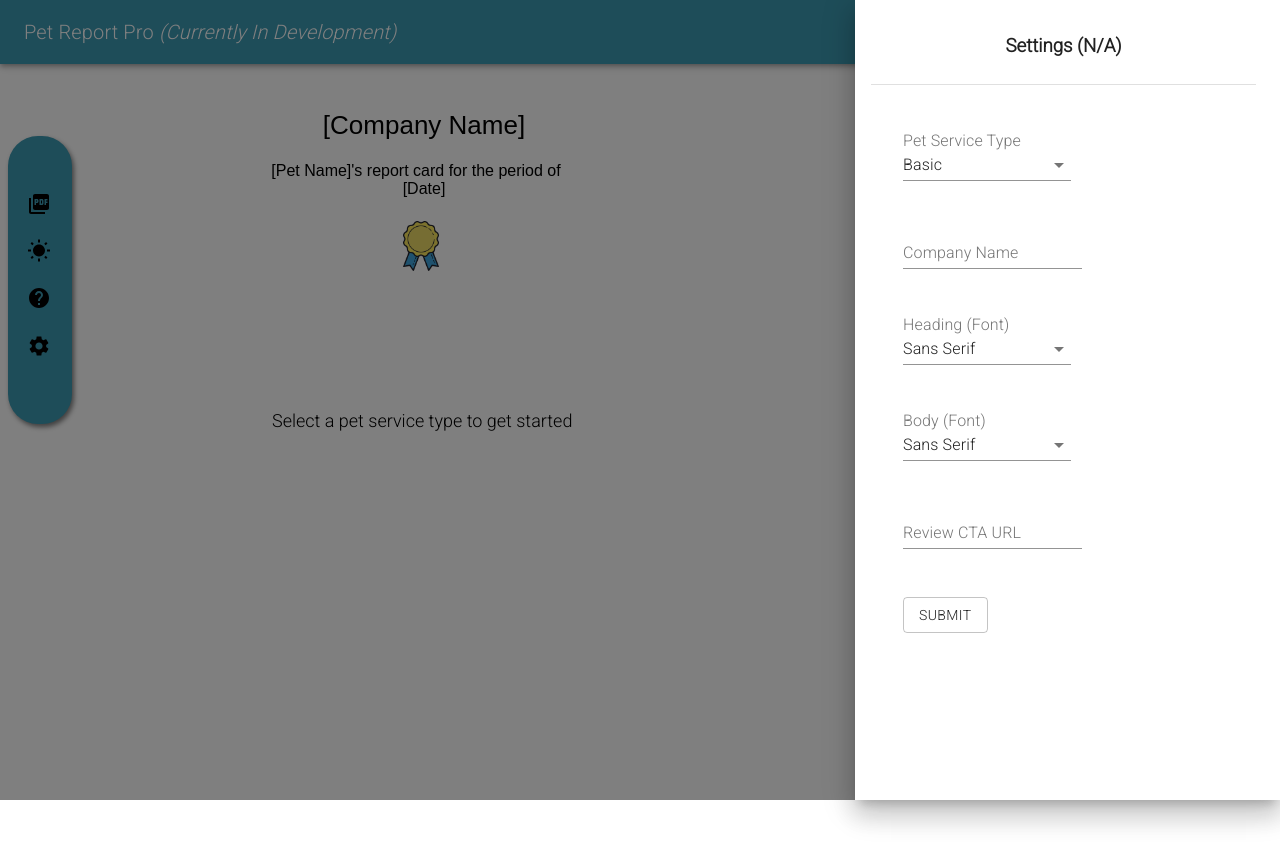
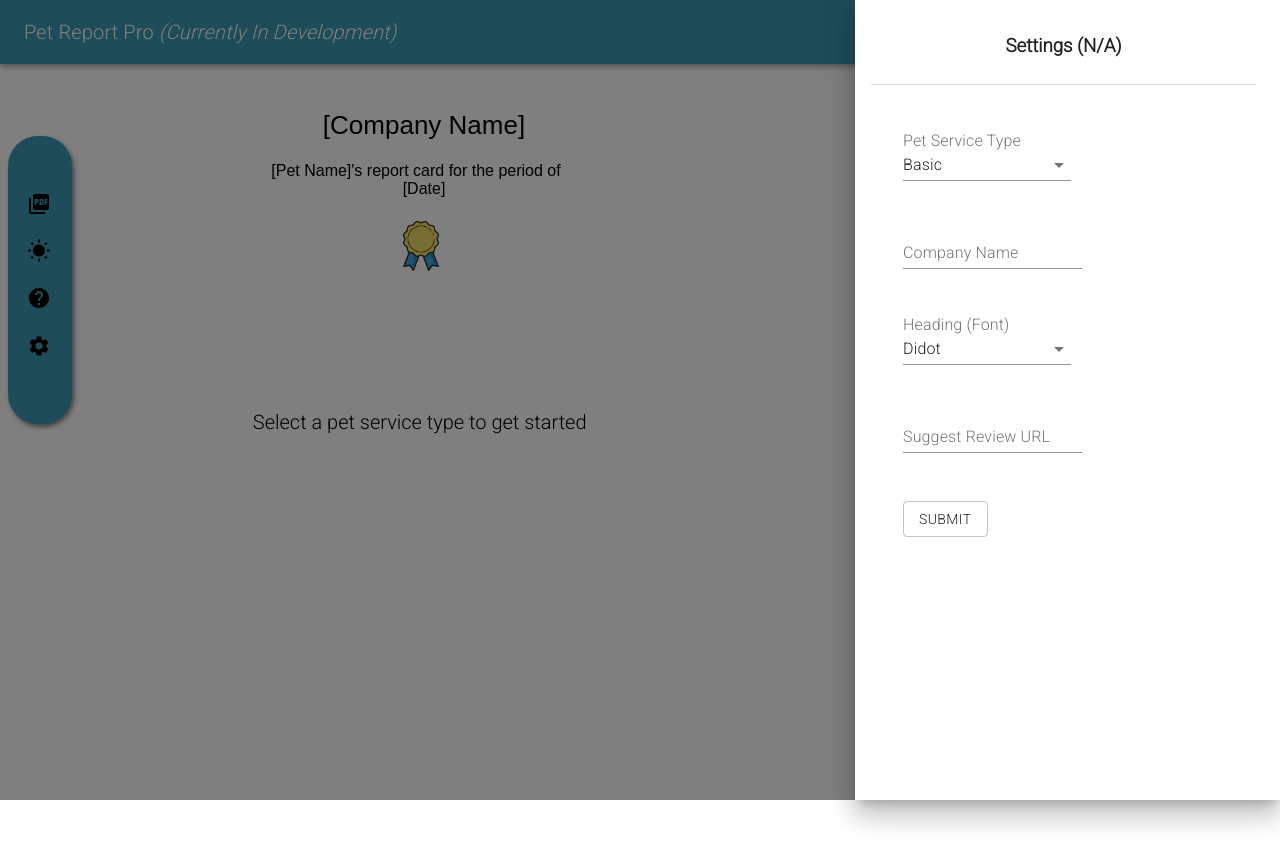
Before and after one commit to Matt2844/pet-report-app, a React (Create React App) app in the folder pet-report/: page / in a window 1280 px wide. Both pictures are taken after a click on the button 39 px from the left and 345 px from the top of the page. Shown: the top 866 px of the page. Built offline with nearby package versions, Linux system fonts and the light colour scheme; a web font is replaced by a local one.

Commit message:
re-named some buttons, altered font settings

```diff
--- a/pet-report/src/App.css
+++ b/pet-report/src/App.css
@@ -31,7 +31,7 @@
 }
 
 .report-card-section {
-  font-family: sans-serif;
+  font-family: 'didot', sans-serif;
   width: 55rem;
 }
 
@@ -69,9 +69,10 @@
 }
 
 .get-started {
-  margin-left: 7.5rem;
+  margin-left: 6.3rem;
   margin-top: 8rem;
   font-family: 'Roboto';
+  font-size: 20px;
 }
 
 .report-data-section {
@@ -261,7 +262,7 @@ li h4 {
 
 .company-name-settings,
 .company-review-url,
-Button .submit-button {
+.submit-button {
   margin-top: 2.5rem;
   margin-left: 2rem;
 }
--- a/pet-report/src/components/DashBoard.js
+++ b/pet-report/src/components/DashBoard.js
@@ -34,6 +34,7 @@ export default function DashBoard () {
   const [behaviour, setBehaviour] = useState('Very Well Behaved')
   const [grade, setGrade] = useState('A+')
   const [notes, setNotes] = useState('To edit notes, use the panel to the right. To save this report card, click the PDF icon. When sending an email to a client, attach or drag the PDF into the body of the email.')
+  const [CTA, setCTA] = useState('www.example.com')
   /* Boarding Theme */
   const [gender, setGender] = useState('Their')
   const [boardingFriends, setBoardingFriends] = useState('[Pet Friends]')
@@ -60,6 +61,7 @@ export default function DashBoard () {
   const [showBehaviour, setShowBehaviour] = useState(true)
   const [showGrade, setShowGrade] = useState(true)
   const [showNotes, setShowNotes] = useState(true)
+  const [showCTA, setShowCTA] = useState(false)
   /* Boarding Theme */
   const [showBoardingFriends, setShowBoardingFriends] = useState(true)
   const [showFavoriteToy, setShowFavoriteToy] = useState(true)
@@ -116,22 +118,6 @@ export default function DashBoard () {
 
   }
 
-  // reads what font is selected
-  const findFont = (font) => {
-    if (font === 'Sans Serif') {
-      document.getElementById('screenshot').style.fontFamily = "sans-serif"
-    }
-    if (font === 'Candara') {
-      document.getElementById('screenshot').style.fontFamily = "candara"
-    }
-    if (font === 'Copperplate') {
-      document.getElementById('screenshot').style.fontFamily = "copperplate"
-    }
-    if (font === 'Didot') {
-      document.getElementById('screenshot').style.fontFamily = "didot"
-    }
-  }
-
   // Reads what font is selected for Company name
   const findCompanyFont = (font) => {
     if (font === 'Sans Serif') {
@@ -169,7 +155,9 @@ export default function DashBoard () {
         pdf.save(`${petName}_${new Date().toISOString()}.PR-PRO.pdf`)
       })
       .then(() => {
-        document.getElementById('screenshot').style.color = 'rgb(255, 255, 255)'
+        if (backgroundTheme === 'dark') {
+          document.getElementById('screenshot').style.color = 'rgb(255, 255, 255)'
+        }
       })
   };
 
@@ -252,6 +240,9 @@ export default function DashBoard () {
                     <textarea className="notes-input" rows="9" cols="67" value={notes}></textarea>
                   </div>
                 ) : null}
+                {showCTA === true ? (
+                  <div className="review-cta">Please leave a review at {CTA}</div>
+                ) : null}
               </div>
             </div>
           ) : null}
@@ -277,6 +268,9 @@ export default function DashBoard () {
                     <div className="notes">Notes:</div>
                     <textarea className="notes-input" rows="9" cols="67" value={notes}></textarea>
                   </div>
+                ) : null}
+                {showCTA === true ? (
+                  <div className="review-cta">Please leave a review at {CTA}</div>
                 ) : null}
               </div>
             </div>
@@ -313,7 +307,9 @@ export default function DashBoard () {
                     <textarea className="notes-input" rows="9" cols="67" value={notes}></textarea>
                   </div>
                 ) : null}
-
+                {showCTA === true ? (
+                  <div className="review-cta">Please leave a review at {CTA}</div>
+                ) : null}
               </div>
             </div>
           ) : null}
@@ -342,6 +338,9 @@ export default function DashBoard () {
                     <div className="notes">Notes:</div>
                     <textarea className="notes-input" rows="9" cols="67" value={notes}></textarea>
                   </div>
+                ) : null}
+                {showCTA === true ? (
+                  <div className="review-cta">Please leave a review at {CTA}</div>
                 ) : null}
               </div>
             </div>
@@ -377,6 +376,9 @@ export default function DashBoard () {
                     <div className="notes">Notes:</div>
                     <textarea className="notes-input" rows="9" cols="67" value={notes}></textarea>
                   </div>
+                ) : null}
+                {showCTA === true ? (
+                  <div className="review-cta">Feel free to leave a review at {CTA}</div>
                 ) : null}
               </div>
             </div>
@@ -668,6 +670,14 @@ export default function DashBoard () {
             </textarea>
           </div>
 
+          {!selectTheme ? (
+            <div className="input-container">
+              <label>Suggest Review URL:</label>
+              <input className="total-walks" onChange={event => setCTA(event.target.value)} type="text"></input>
+              <button onClick={() => setShowCTA(!showCTA)}>{showCTA ? "x" : "show"} </button>
+            </div>
+          ) : null}
+
         </div >
 
 
@@ -691,25 +701,13 @@ export default function DashBoard () {
           <div className="input-container">
             <label className="company-font">Heading:</label>
             <select className="clean-label" onChange={event => findCompanyFont(event.target.value)}>
-              <option value="Sans Serif" selected>Sans Serif</option>
+              <option value="Sans Serif">Sans Serif</option>
               <option value="Candara">Candara</option>
               <option value="Copperplate">Copperplate</option>
-              <option value="Didot">Didot</option>
+              <option value="Didot" selected>Didot</option>
               <option value="Cursive">Cursive</option>
             </select>
           </div>
-
-          <div className="input-container">
-            <label>Body:</label>
-            <select className="report-font clean-label" onChange={event => findFont(event.target.value)}>
-              <option value="Sans Serif" selected>Sans Serif</option>
-              <option value="Candara">Candara</option>
-              <option value="Copperplate">Copperplate</option>
-              <option value="Didot">Didot</option>
-            </select>
-          </div>
-
-
 
         </div>
 
--- a/pet-report/src/components/QuestionsModal.js
+++ b/pet-report/src/components/QuestionsModal.js
@@ -65,11 +65,10 @@ export default function QuestionsModal () {
           </p>
         </li>
         <li>
-          <h4>4. What does the 'Review CTA' button mean and do?</h4>
-          <p>CTA stands for call to action. The 'Review CTA' button lets you decide if you want to prompt customers to leave a review somewhere.<br /><br />
-          It is recommended that you direct your customers to leave a Google review. The more (good quality) reviews you have on Google, the higher your SEO rankings will be.
-            The higher the SEO ranking, the easier it is for customers to view and choose your business over competitors.<br /><br />
-            If none of that made any sense. Google 'Google My Business' and set up an account for your business.
+          <h4>4. What does the 'Suggest Review URL' button mean and do?</h4>
+          <p>This is a section where you can prompt your customers to leave a review somewhere. We recommend directing
+          your customers to leave a review on Google. If your business is not registered with Google, you can always use a link
+          a facebook page, or your personal website,
           </p>
         </li>
 
--- a/pet-report/src/components/SettingsModal.js
+++ b/pet-report/src/components/SettingsModal.js
@@ -28,7 +28,7 @@ const useStyles = makeStyles({
 export default function QuestionsModal () {
   const classes = useStyles();
   const [theme, setTheme] = useState('Basic')
-  const [heading, setHeading] = useState('Sans Serif')
+  const [heading, setHeading] = useState('Didot')
   const [body, setBody] = useState('Sans Serif')
   const [state, setState] = useState({
     right: false,
@@ -91,29 +91,16 @@ export default function QuestionsModal () {
             value={heading}
             onChange={handleChangeHeading}
           >
+            <MenuItem value={'Didot'}>Didot</MenuItem>
             <MenuItem value={'Sans Serif'}>Sans Serif</MenuItem>
             <MenuItem value={'Candera'}>Candera</MenuItem>
             <MenuItem value={'Copperplate'}>Copperplate</MenuItem>
-            <MenuItem value={'Didot'}>Didot</MenuItem>
             <MenuItem value={'Cursive'}>Cursive</MenuItem>
           </Select>
         </div>
-        <div className="theme-settings">
-          <InputLabel id="theme-select-label">Body (Font)</InputLabel>
-          <Select
-            labelId="theme-select-settings"
-            id="theme-select-field"
-            value={body}
-            onChange={handleChangeBody}
-          >
-            <MenuItem value={'Sans Serif'}>Sans Serif</MenuItem>
-            <MenuItem value={'Candera'}>Candera</MenuItem>
-            <MenuItem value={'Copperplate'}></MenuItem>
-            <MenuItem value={'Didot'}>Didot</MenuItem>
-          </Select>
-        </div>
+
         <div className="company-review-url">
-          <TextField label="Review CTA URL" />
+          <TextField label="Suggest Review URL" />
         </div>
 
         <Button className={classes.submit} type="submit" variant="outlined">Submit</Button>
```
Also changed, not shown: 1 other file (tests, documents, lock files or other folders).
